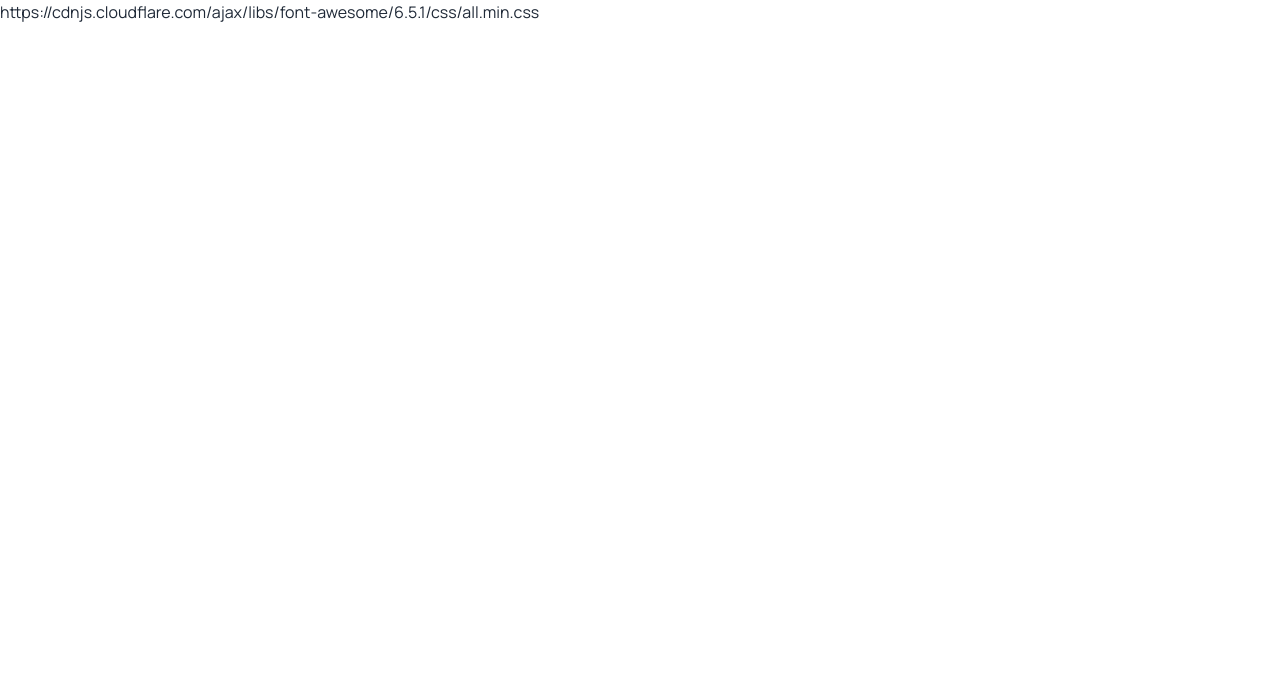
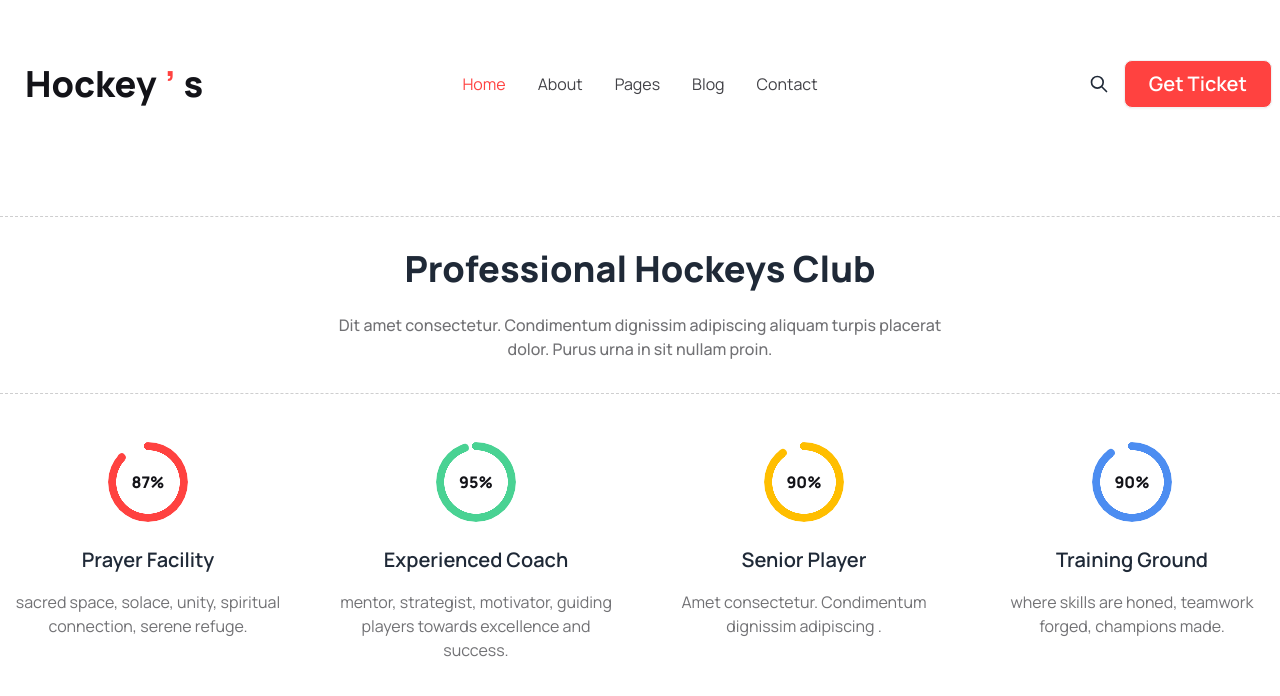
Before and after one commit to sakibskb143/Hockeys-assign-3-with-Framework, a plain HTML site: page index.html in a window 1280 px wide. Drawn offline with nearby package versions, Linux system fonts and the light colour scheme.

Commit message:
navbar and professional hockey club section completed

```diff
--- a/index.html
+++ b/index.html
@@ -8,12 +8,13 @@
     <!-- Tailwind and daisyui cmd link -->
     <link href="https://cdn.jsdelivr.net/npm/daisyui@4.8.0/dist/full.min.css" rel="stylesheet" type="text/css" />
     <script src="https://cdn.tailwindcss.com"></script>
+
     <!-- google manrope-font link -->
     <link rel="preconnect" href="https://fonts.googleapis.com">
     <link rel="preconnect" href="https://fonts.gstatic.com" crossorigin>
     <link href="https://fonts.googleapis.com/css2?family=Manrope:wght@200..800&display=swap" rel="stylesheet">
     <!-- fontawesome link -->
-    https://cdnjs.cloudflare.com/ajax/libs/font-awesome/6.5.1/css/all.min.css
+   <link rel="stylesheet" href=" https://cdnjs.cloudflare.com/ajax/libs/font-awesome/6.5.1/css/all.min.css">
     <!-- CSS style link -->
     <style>
             .font-manrope{
@@ -31,6 +32,7 @@
                         'com-head': '#131318',
                         'btn-bg': '#FF4240',
                         'bdr-clr': '#0D0D1233',
+                        'nav-clr': '#424247',
                     }
                 }
             }
@@ -39,10 +41,89 @@
 </head>
 
 <body class="font-manrope">
-    <header class="container mx-auto">
+    <header class="container  mx-auto lg:px-0 px-5">
+        <!-- bonus section nevbar -->
+        <section class="my-12">
+            <div class="navbar bg-base-100">
+                <div class="navbar-start">
+                  <div class="dropdown">
+                    <div tabindex="0" role="button" class="btn btn-ghost  lg:hidden">
+                      <svg xmlns="http://www.w3.org/2000/svg" class="h-5 w-5" fill="none" viewBox="0 0 24 24" stroke="currentColor"><path stroke-linecap="round" stroke-linejoin="round" stroke-width="2" d="M4 6h16M4 12h8m-8 6h16" /></svg>
+                    </div>
+                    <ul tabindex="0" class="menu menu-sm dropdown-content mt-3 z-[1] p-2 shadow bg-base-100 rounded-box w-52">
+                      <li><a class="text-base font-normal text-center "><span class="text-btn-bg">Home</span></a></li>
+                      <li  class="text-base font-normal text-center text-nav-clr"><a>About</a></li>
+                      <li><a  class="text-base font-normal text-center text-nav-clr ">Pages</a></li>
+                      <li><a  class="text-base font-normal text-center text-nav-clr">Blog</a></li>
+                      <li><a  class="text-base font-normal text-center text-nav-clr">Contact</a></li>
+                  </div>
+                  <a class="btn btn-ghost text-2xl lg:text-4xl font-extrabold text-com-head">Hockey<span class="text-btn-bg">’</span>s</a>
+                </div>
+                <div class="navbar-center hidden  lg:flex">
+                  <ul class="menu menu-horizontal px-1">
+                    <li><a class="text-base font-normal text-center "><span class="text-btn-bg">Home</span></a></li>
+                    <li  class="text-base font-normal text-center text-nav-clr"><a>About</a></li>
+                    <li><a  class="text-base font-normal text-center text-nav-clr ">Pages</a></li>
+                    <li><a  class="text-base font-normal text-center text-nav-clr">Blog</a></li>
+                    <li><a  class="text-base font-normal text-center text-nav-clr">Contact</a></li>
+                  </ul>
+
+                </div>
+
+                <div class="navbar-end ">
+                  <button class="btn btn-ghost btn-circle hidden lg:inline-block p-3">
+                    <svg xmlns="http://www.w3.org/2000/svg" class="h-5 w-5 text-center" fill="none" viewBox="0 0 24 24" stroke="currentColor"><path stroke-linecap="round" stroke-linejoin="round" stroke-width="2" d="M21 21l-6-6m2-5a7 7 0 11-14 0 7 7 0 0114 0z" /></svg>
+                  </button>
+                  <a class="btn text-[18px] lg:text-xl text-center text-white bg-btn-bg px-6 ">Get Ticket</a>
+                </div>
+              </div>
+
+        <!-- bonus section banner carousel -->
+        </section>
+
+        <section >
+
+        </section>
 
     </header>
-    <main class="container mx-auto">
+    <main class="container  mx-auto lg:px-0 px-5">
+
+      <!-- Professional hockey club section -->
+    <section class="my-24">
+      <div class="text-center  border-y border-dashed border-bdr-clr py-8">
+        <h1 class="text-[22px] lg:text-4xl font-extrabold text-head mb-6" >Professional Hockeys Club</h1>
+        <p class="text-base font-medium text-com-text w-[300px] lg:w-[607px] mx-auto">Dit amet consectetur. Condimentum dignissim adipiscing aliquam turpis placerat dolor. Purus urna in sit nullam proin.</p>
+      </div>
+      <div class="grid grid-cols-1 md:grid-cols-2 lg:grid-cols-4 mt-12 gap-5 lg:gap-8">
+          <!-- progress radio 1 -->
+          <div class="text-center">
+            <div class="radial-progress   text-btn-bg " style="--value:87;" role="progressbar"><span class="text-com-head text-center font-extrabold">87%</span></div>
+            <h3 class="text-xl text-head font-semibold mt-6">Prayer Facility</h3>
+            <p class="text-base text-com-text font-normal mt-4">sacred space, solace, unity, spiritual connection, serene refuge.</p>
+          </div>
+        <!-- progress radio 2 -->
+        <div class="text-center">
+          <div class="radial-progress   text-[#49D293] " style="--value:95;" role="progressbar"><span class="text-com-head text-center font-extrabold">95%</span></div>
+          <h3 class="text-xl text-head font-semibold mt-6">Experienced Coach</h3>
+          <p class="text-base text-com-text font-normal mt-4">mentor, strategist, motivator, guiding players towards excellence and success.</p>
+        </div>
+
+        <!-- progress radio 3 -->
+        <div class="text-center">
+          <div class="radial-progress   text-warning " style="--value:90;" role="progressbar"><span class="text-com-head text-center font-extrabold">90%</span></div>
+          <h3 class="text-xl text-head font-semibold mt-6">Senior Player</h3>
+          <p class="text-base text-com-text font-normal mt-4">Amet consectetur. Condimentum dignissim adipiscing .</p>
+        </div>
+        <!-- progress radio 4 -->
+        <div class="text-center">
+          <div class="radial-progress   text-[#4C8DF1] " style="--value:90;" role="progressbar"><span class="text-com-head text-center font-extrabold">90%</span></div>
+          <h3 class="text-xl text-head font-semibold mt-6">Training Ground</h3>
+          <p class="text-base text-com-text font-normal mt-4">where skills are honed, teamwork forged, champions made.</p>
+        </div>
+
+      </div>
+
+    </section>
 
     </main>
     <footer>
```
Also changed, not shown: tailwind.config.js (indentation only), 1 other file.
